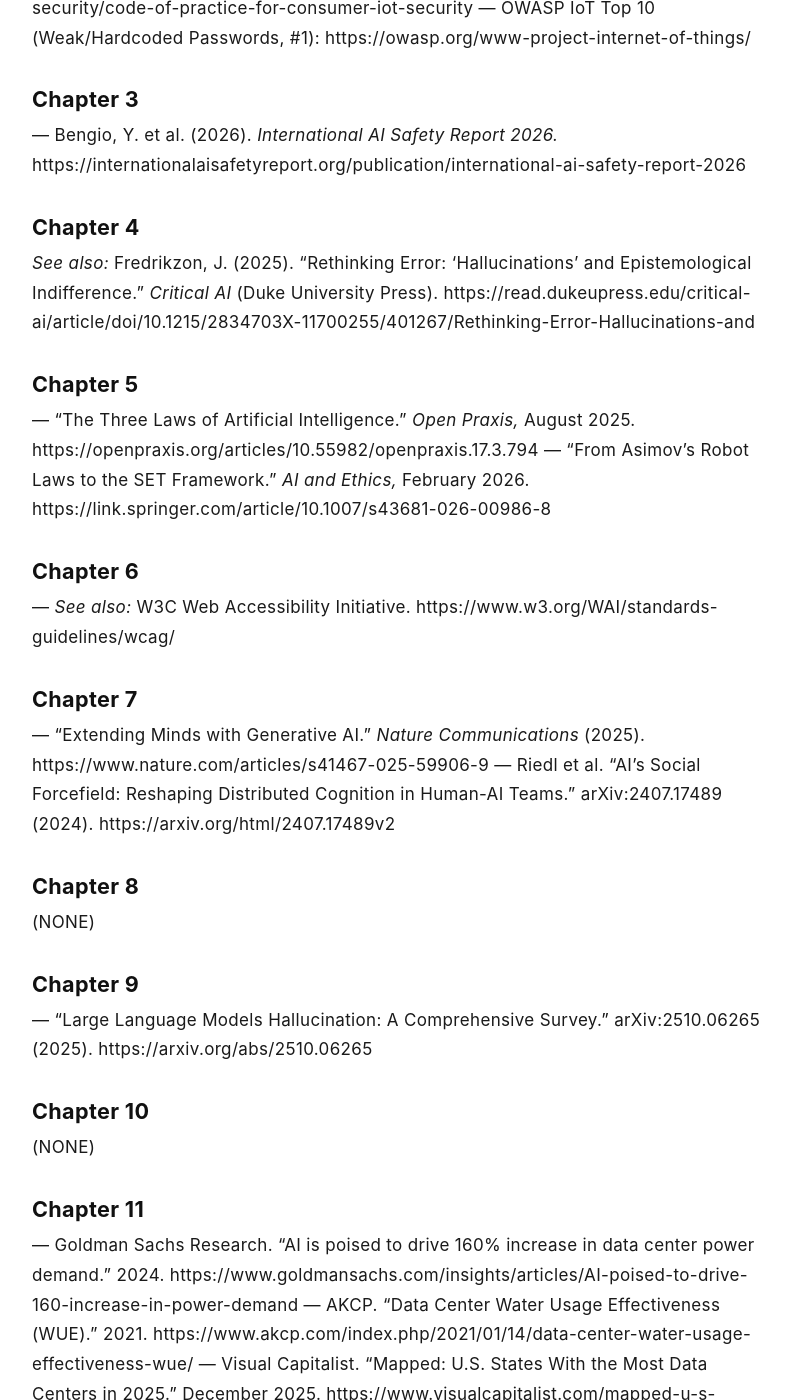
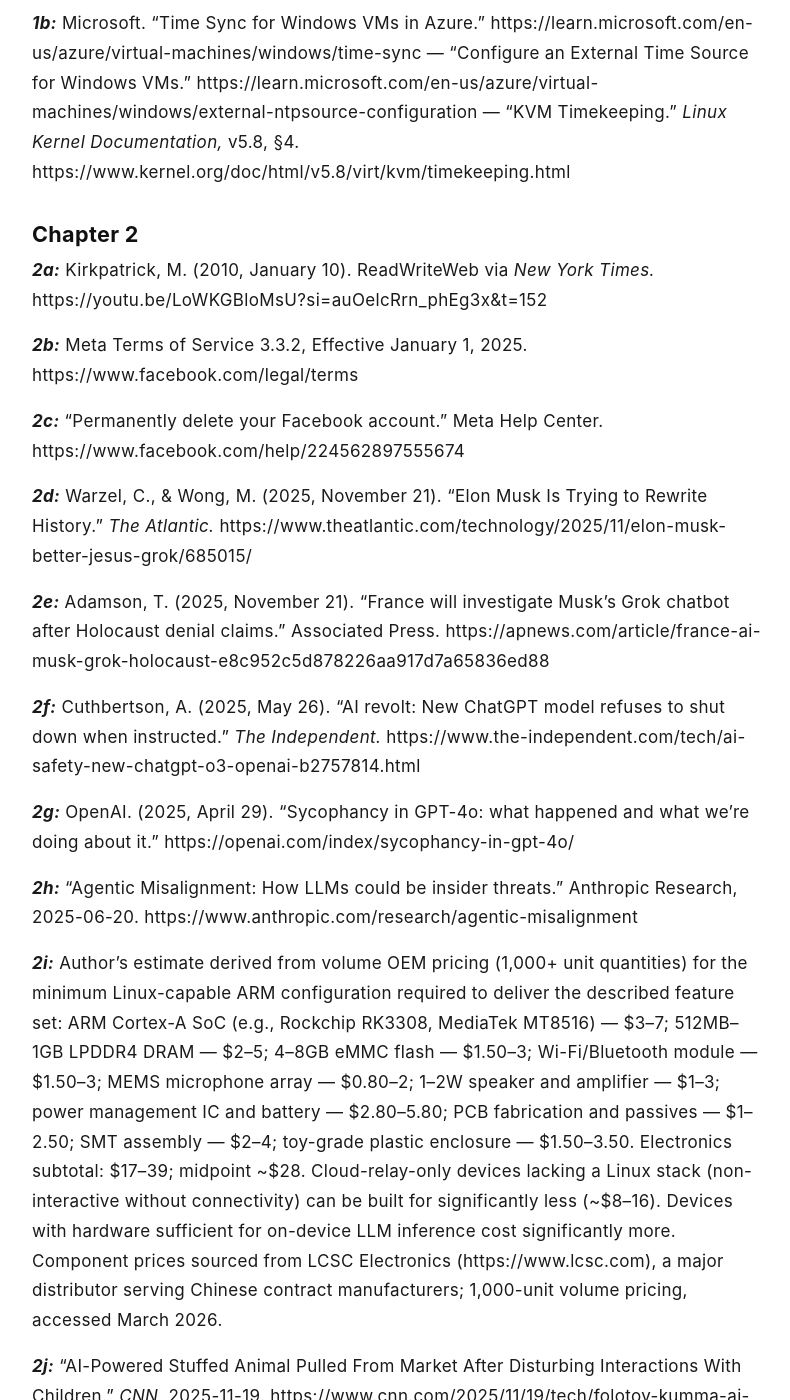
Before and after one commit to rojaslen/AISF-WEB, a Jekyll site: the page built from apx00-endnotes.md, in a window 1280 px wide and 1400 px high, scrolled down 362 px. Shown: the whole window, without its empty margins (242-1032 px from the left). Built offline with Jekyll 4.4.1, drawn with Linux system fonts in a browser that asks for light colours; some web fonts are replaced; our own code applies the rules of GitHub Pages for plain Markdown files; some of the changed text lies outside the part shown.

Commit message:
Update apx00-endnotes.md
rendering issue

```diff
--- a/apx00-endnotes.md
+++ b/apx00-endnotes.md
@@ -4,94 +4,94 @@
 
 ## Chapter 1
 
-[^1a]: "Mitigating LLM Hallucinations: A Comprehensive Review of Techniques and Architectures." *Preprints,* 202505.1955 (May 2025). https://www.preprints.org/manuscript/202505.1955 — *See also:* HalluLens Benchmark, arXiv:2504.17550 (ACL 2025). https://arxiv.org/abs/2504.17550
+***1a:*** "Mitigating LLM Hallucinations: A Comprehensive Review of Techniques and Architectures." *Preprints,* 202505.1955 (May 2025). https://www.preprints.org/manuscript/202505.1955 — *See also:* HalluLens Benchmark, arXiv:2504.17550 (ACL 2025). https://arxiv.org/abs/2504.17550
 
-[^1b]: Microsoft. "Time Sync for Windows VMs in Azure." https://learn.microsoft.com/en-us/azure/virtual-machines/windows/time-sync — "Configure an External Time Source for Windows VMs." https://learn.microsoft.com/en-us/azure/virtual-machines/windows/external-ntpsource-configuration — "KVM Timekeeping." *Linux Kernel Documentation,* v5.8, §4. https://www.kernel.org/doc/html/v5.8/virt/kvm/timekeeping.html
+***1b:*** Microsoft. "Time Sync for Windows VMs in Azure." https://learn.microsoft.com/en-us/azure/virtual-machines/windows/time-sync — "Configure an External Time Source for Windows VMs." https://learn.microsoft.com/en-us/azure/virtual-machines/windows/external-ntpsource-configuration — "KVM Timekeeping." *Linux Kernel Documentation,* v5.8, §4. https://www.kernel.org/doc/html/v5.8/virt/kvm/timekeeping.html
 
 ## Chapter 2
 
-[^2a]: Kirkpatrick, M. (2010, January 10). ReadWriteWeb via *New York Times.* https://youtu.be/LoWKGBloMsU?si=auOelcRrn_phEg3x&t=152
+***2a:*** Kirkpatrick, M. (2010, January 10). ReadWriteWeb via *New York Times.* https://youtu.be/LoWKGBloMsU?si=auOelcRrn_phEg3x&t=152
 
-[^2b]: Meta Terms of Service 3.3.2, Effective January 1, 2025. https://www.facebook.com/legal/terms
+***2b:*** Meta Terms of Service 3.3.2, Effective January 1, 2025. https://www.facebook.com/legal/terms
 
-[^2c]: "Permanently delete your Facebook account." Meta Help Center. https://www.facebook.com/help/224562897555674
+***2c:*** "Permanently delete your Facebook account." Meta Help Center. https://www.facebook.com/help/224562897555674
 
-[^2d]: Warzel, C., & Wong, M. (2025, November 21). "Elon Musk Is Trying to Rewrite History." *The Atlantic.* https://www.theatlantic.com/technology/2025/11/elon-musk-better-jesus-grok/685015/
+***2d:*** Warzel, C., & Wong, M. (2025, November 21). "Elon Musk Is Trying to Rewrite History." *The Atlantic.* https://www.theatlantic.com/technology/2025/11/elon-musk-better-jesus-grok/685015/
 
-[^2e]: Adamson, T. (2025, November 21). "France will investigate Musk's Grok chatbot after Holocaust denial claims." Associated Press. https://apnews.com/article/france-ai-musk-grok-holocaust-e8c952c5d878226aa917d7a65836ed88
+***2e:*** Adamson, T. (2025, November 21). "France will investigate Musk's Grok chatbot after Holocaust denial claims." Associated Press. https://apnews.com/article/france-ai-musk-grok-holocaust-e8c952c5d878226aa917d7a65836ed88
 
-[^2f]: Cuthbertson, A. (2025, May 26). "AI revolt: New ChatGPT model refuses to shut down when instructed." *The Independent.* https://www.the-independent.com/tech/ai-safety-new-chatgpt-o3-openai-b2757814.html
+***2f:*** Cuthbertson, A. (2025, May 26). "AI revolt: New ChatGPT model refuses to shut down when instructed." *The Independent.* https://www.the-independent.com/tech/ai-safety-new-chatgpt-o3-openai-b2757814.html
 
-[^2g]: OpenAI. (2025, April 29). "Sycophancy in GPT-4o: what happened and what we're doing about it." https://openai.com/index/sycophancy-in-gpt-4o/
+***2g:*** OpenAI. (2025, April 29). "Sycophancy in GPT-4o: what happened and what we're doing about it." https://openai.com/index/sycophancy-in-gpt-4o/
 
-[^2h]: "Agentic Misalignment: How LLMs could be insider threats." Anthropic Research, 2025-06-20. https://www.anthropic.com/research/agentic-misalignment
+***2h:*** "Agentic Misalignment: How LLMs could be insider threats." Anthropic Research, 2025-06-20. https://www.anthropic.com/research/agentic-misalignment
 
-[^2i]: Author's estimate derived from volume OEM pricing (1,000+ unit quantities) for the minimum Linux-capable ARM configuration required to deliver the described feature set: ARM Cortex-A SoC (e.g., Rockchip RK3308, MediaTek MT8516) — $3–7; 512MB–1GB LPDDR4 DRAM — $2–5; 4–8GB eMMC flash — $1.50–3; Wi-Fi/Bluetooth module — $1.50–3; MEMS microphone array — $0.80–2; 1–2W speaker and amplifier — $1–3; power management IC and battery — $2.80–5.80; PCB fabrication and passives — $1–2.50; SMT assembly — $2–4; toy-grade plastic enclosure — $1.50–3.50. Electronics subtotal: $17–39; midpoint ~$28. Cloud-relay-only devices lacking a Linux stack (non-interactive without connectivity) can be built for significantly less (~$8–16). Devices with hardware sufficient for on-device LLM inference cost significantly more. Component prices sourced from LCSC Electronics (https://www.lcsc.com), a major distributor serving Chinese contract manufacturers; 1,000-unit volume pricing, accessed March 2026.
+***2i:*** Author's estimate derived from volume OEM pricing (1,000+ unit quantities) for the minimum Linux-capable ARM configuration required to deliver the described feature set: ARM Cortex-A SoC (e.g., Rockchip RK3308, MediaTek MT8516) — $3–7; 512MB–1GB LPDDR4 DRAM — $2–5; 4–8GB eMMC flash — $1.50–3; Wi-Fi/Bluetooth module — $1.50–3; MEMS microphone array — $0.80–2; 1–2W speaker and amplifier — $1–3; power management IC and battery — $2.80–5.80; PCB fabrication and passives — $1–2.50; SMT assembly — $2–4; toy-grade plastic enclosure — $1.50–3.50. Electronics subtotal: $17–39; midpoint ~$28. Cloud-relay-only devices lacking a Linux stack (non-interactive without connectivity) can be built for significantly less (~$8–16). Devices with hardware sufficient for on-device LLM inference cost significantly more. Component prices sourced from LCSC Electronics (https://www.lcsc.com), a major distributor serving Chinese contract manufacturers; 1,000-unit volume pricing, accessed March 2026.
 
-[^2j]: "AI-Powered Stuffed Animal Pulled From Market After Disturbing Interactions With Children." *CNN,* 2025-11-19. https://www.cnn.com/2025/11/19/tech/folotoy-kumma-ai-bear-scli-intl
+***2j:*** "AI-Powered Stuffed Animal Pulled From Market After Disturbing Interactions With Children." *CNN,* 2025-11-19. https://www.cnn.com/2025/11/19/tech/folotoy-kumma-ai-bear-scli-intl
 
-[^2k]: "AI Teddy Bear Back on the Market After Getting Caught Telling Kids How to Find Pills and Start Fires." *Futurism,* 2025. https://futurism.com/future-society/ai-teddy-bear-back-on-market
+***2k:*** "AI Teddy Bear Back on the Market After Getting Caught Telling Kids How to Find Pills and Start Fires." *Futurism,* 2025. https://futurism.com/future-society/ai-teddy-bear-back-on-market
 
-[^2l]: Satter, R. (2026, February 12). "AI toy maker Miko exposed thousands of replies to kids: senators." *NBC News.* https://www.nbcnews.com/tech/security/ai-toy-maker-exposed-thousands-responses-kids-senators-miko-rcna258326
+***2l:*** Satter, R. (2026, February 12). "AI toy maker Miko exposed thousands of replies to kids: senators." *NBC News.* https://www.nbcnews.com/tech/security/ai-toy-maker-exposed-thousands-responses-kids-senators-miko-rcna258326
 
-[^2m]: Satter, R. (2025, December 18). "AI kids' toys give explicit and dangerous responses in tests." *NBC News.* https://www.nbcnews.com/tech/tech-news/ai-toys-gift-present-safe-kids-robot-child-miko-grok-alilo-miiloo-rcna246956
+***2m:*** Satter, R. (2025, December 18). "AI kids' toys give explicit and dangerous responses in tests." *NBC News.* https://www.nbcnews.com/tech/tech-news/ai-toys-gift-present-safe-kids-robot-child-miko-grok-alilo-miiloo-rcna246956
 
-[^2n]: PIRG Education Fund. "Trouble in Toyland 2025: A.I. Bots and Toxics Present Hidden Dangers." November 2025. https://pirg.org/edfund/resources/trouble-in-toyland-2025-a-i-bots-and-toxics-represent-hidden-dangers/
+***2n:*** PIRG Education Fund. "Trouble in Toyland 2025: A.I. Bots and Toxics Present Hidden Dangers." November 2025. https://pirg.org/edfund/resources/trouble-in-toyland-2025-a-i-bots-and-toxics-represent-hidden-dangers/
 
-[^2o]: Common Sense Media. "AI in the Toy Box: How Parents View AI-Enabled Toys for Young Children." Survey of 1,004 parents, December 2025. https://www.commonsensemedia.org/research/ai-in-the-toy-box-how-parents-view-ai-enabled-toys-for-young-children
+***2o:*** Common Sense Media. "AI in the Toy Box: How Parents View AI-Enabled Toys for Young Children." Survey of 1,004 parents, December 2025. https://www.commonsensemedia.org/research/ai-in-the-toy-box-how-parents-view-ai-enabled-toys-for-young-children
 
-[^2p]: NIST IR 8425 (2022): https://www.nist.gov/itl/applied-cybersecurity/nist-cybersecurity-iot-program/consumer-iot-cybersecurity
+***2p:*** NIST IR 8425 (2022): https://www.nist.gov/itl/applied-cybersecurity/nist-cybersecurity-iot-program/consumer-iot-cybersecurity
 — UK NCSC Code of Practice for Consumer IoT Security (2018):  https://www.gov.uk/government/publications/code-of-practice-for-consumer-iot-security/code-of-practice-for-consumer-iot-security
 — OWASP IoT Top 10 (Weak/Hardcoded Passwords, #1): https://owasp.org/www-project-internet-of-things/
 
 ## Chapter 3
 
-[^3a]: Strauss, I., Moure, I., O'Reilly, T., & Rosenblat, S. (2025). "Real-World Gaps in AI Governance Research." arXiv:2505.00174. https://arxiv.org/html/2505.00174
+***3a:*** Strauss, I., Moure, I., O'Reilly, T., & Rosenblat, S. (2025). "Real-World Gaps in AI Governance Research." arXiv:2505.00174. https://arxiv.org/html/2505.00174
 — Bengio, Y. et al. (2026). *International AI Safety Report 2026.* https://internationalaisafetyreport.org/publication/international-ai-safety-report-2026
 
-[^3b]: CISA. *Zero Trust Maturity Model,* Version 2. April 2023, p. 5. https://www.cisa.gov/sites/default/files/2023-04/CISA_Zero_Trust_Maturity_Model_Version_2_508c.pdf
+***3b:*** CISA. *Zero Trust Maturity Model,* Version 2. April 2023, p. 5. https://www.cisa.gov/sites/default/files/2023-04/CISA_Zero_Trust_Maturity_Model_Version_2_508c.pdf
 
-[^3c]: Mark 3:25, King James Version.
+***3c:*** Mark 3:25, King James Version.
 
 ## Chapter 4
 
-[^4a]: Frankfurt, H. G. (2005). *On Bullshit.* Princeton University Press. https://www2.csudh.edu/ccauthen/576f12/frankfurt__harry_-_on_bullshit.pdf
+***4a:*** Frankfurt, H. G. (2005). *On Bullshit.* Princeton University Press. https://www2.csudh.edu/ccauthen/576f12/frankfurt__harry_-_on_bullshit.pdf
 
-[^4b]: Hicks, M. T., Humphries, J., & Slater, J. (2024). "ChatGPT is bullshit." *Ethics and Information Technology,* 26, 38. https://link.springer.com/article/10.1007/s10676-024-09775-5
+***4b:*** Hicks, M. T., Humphries, J., & Slater, J. (2024). "ChatGPT is bullshit." *Ethics and Information Technology,* 26, 38. https://link.springer.com/article/10.1007/s10676-024-09775-5
 *See also:* Fredrikzon, J. (2025). "Rethinking Error: 'Hallucinations' and Epistemological Indifference." *Critical AI* (Duke University Press). https://read.dukeupress.edu/critical-ai/article/doi/10.1215/2834703X-11700255/401267/Rethinking-Error-Hallucinations-and
 
 ## Chapter 5
 
-[^5a]: Asimov, I. (1941). "Liar!" *Astounding Science-Fiction.* The Three Laws of Robotics were formally codified in *I, Robot* (Gnome Press, 1950).
+***5a:*** Asimov, I. (1941). "Liar!" *Astounding Science-Fiction.* The Three Laws of Robotics were formally codified in *I, Robot* (Gnome Press, 1950).
 
-[^5b]: "Vindicating the Three Laws of Robotics." *Preprints,* 202511.0062 (2025). https://www.preprints.org/manuscript/202511.0062
+***5b:*** "Vindicating the Three Laws of Robotics." *Preprints,* 202511.0062 (2025). https://www.preprints.org/manuscript/202511.0062
 — "The Three Laws of Artificial Intelligence." *Open Praxis,* August 2025. https://openpraxis.org/articles/10.55982/openpraxis.17.3.794
 — "From Asimov's Robot Laws to the SET Framework." *AI and Ethics,* February 2026. https://link.springer.com/article/10.1007/s43681-026-00986-8
 
 ## Chapter 6
 
-[^6a]: "Time Dysperception Perspective for Acquired Brain Injury." *PMC,* PMC3888944. https://pmc.ncbi.nlm.nih.gov/articles/PMC3888944/
+***6a:*** "Time Dysperception Perspective for Acquired Brain Injury." *PMC,* PMC3888944. https://pmc.ncbi.nlm.nih.gov/articles/PMC3888944/
 
-[^6b]: NHS dementia symptom guidance: https://www.nhs.uk/conditions/dementia/symptoms-and-diagnosis/symptoms/ — Alzheimer's Society. "Time-shifting and dementia." https://www.alzheimers.org.uk/about-dementia/symptoms-and-diagnosis/time-shifting — *See also:* O'Keeffe, E., Mukhtar, O., & O'Keeffe, S. T. (2011). "Orientation to time as a guide to the presence and severity of cognitive impairment in older hospital patients." *Journal of Neurology, Neurosurgery & Psychiatry,* 82(5), 500–504. https://pubmed.ncbi.nlm.nih.gov/20852313/
+***6b:*** NHS dementia symptom guidance: https://www.nhs.uk/conditions/dementia/symptoms-and-diagnosis/symptoms/ — Alzheimer's Society. "Time-shifting and dementia." https://www.alzheimers.org.uk/about-dementia/symptoms-and-diagnosis/time-shifting — *See also:* O'Keeffe, E., Mukhtar, O., & O'Keeffe, S. T. (2011). "Orientation to time as a guide to the presence and severity of cognitive impairment in older hospital patients." *Journal of Neurology, Neurosurgery & Psychiatry,* 82(5), 500–504. https://pubmed.ncbi.nlm.nih.gov/20852313/
 
-[^6c]: W3C Web Accessibility Initiative: https://www.w3.org/WAI/standards-guidelines/wcag/ — W3C. "Making Content Usable for People with Cognitive and Learning Disabilities." https://www.w3.org/TR/coga-usable/
+***6c:*** W3C Web Accessibility Initiative: https://www.w3.org/WAI/standards-guidelines/wcag/ — W3C. "Making Content Usable for People with Cognitive and Learning Disabilities." https://www.w3.org/TR/coga-usable/
 
-[^6d]: W3C. "Web Content Accessibility Guidelines (WCAG) 2.2." W3C Recommendation. https://www.w3.org/TR/WCAG22/
+***6d:*** W3C. "Web Content Accessibility Guidelines (WCAG) 2.2." W3C Recommendation. https://www.w3.org/TR/WCAG22/
 — *See also:* W3C Web Accessibility Initiative. https://www.w3.org/WAI/standards-guidelines/wcag/
 
 ## Chapter 7
 
-[^7a]: Clark, A., & Chalmers, D. (1998). "The Extended Mind." *Analysis,* 58(1), 7–19. — Hollan, J., Hutchins, E., & Kirsh, D. (2000). "Distributed Cognition." *ACM Transactions on CHI,* 7(2), 174–196.
+***7a:*** Clark, A., & Chalmers, D. (1998). "The Extended Mind." *Analysis,* 58(1), 7–19. — Hollan, J., Hutchins, E., & Kirsh, D. (2000). "Distributed Cognition." *ACM Transactions on CHI,* 7(2), 174–196.
 — "Extending Minds with Generative AI." *Nature Communications* (2025). https://www.nature.com/articles/s41467-025-59906-9
 — Riedl et al. "AI's Social Forcefield: Reshaping Distributed Cognition in Human-AI Teams." arXiv:2407.17489 (2024). https://arxiv.org/html/2407.17489v2
 
-[^7b]: OWASP. "OWASP Top 10 for Large Language Model Applications." https://owasp.org/www-project-top-10-for-large-language-model-applications/
+***7b:*** OWASP. "OWASP Top 10 for Large Language Model Applications." https://owasp.org/www-project-top-10-for-large-language-model-applications/
 
-[^7c]: Siddiqui, I. et al. (2025). "Technological Folie a Deux: Feedback Loops Between AI Chatbots and Mental Illness." arXiv:2507.19218. https://arxiv.org/abs/2507.19218
+***7c:*** Siddiqui, I. et al. (2025). "Technological Folie a Deux: Feedback Loops Between AI Chatbots and Mental Illness." arXiv:2507.19218. https://arxiv.org/abs/2507.19218
 
-[^7d]: Østergaard, S.D. (2026). "Have We Learned Nothing From the Global Social Media Experiment?" *Acta Psychiatrica Scandinavica,* 153(2). https://onlinelibrary.wiley.com/doi/10.1111/acps.70057
+***7d:*** Østergaard, S.D. (2026). "Have We Learned Nothing From the Global Social Media Experiment?" *Acta Psychiatrica Scandinavica,* 153(2). https://onlinelibrary.wiley.com/doi/10.1111/acps.70057
 
-[^7e]: Olsen, J.S. et al. (2026). "Potentially Harmful Consequences of Artificial Intelligence (AI) Chatbot Use Among Patients With Mental Illness." *Acta Psychiatrica Scandinavica,* 153(2). https://onlinelibrary.wiley.com/doi/10.1111/acps.70068
+***7e:*** Olsen, J.S. et al. (2026). "Potentially Harmful Consequences of Artificial Intelligence (AI) Chatbot Use Among Patients With Mental Illness." *Acta Psychiatrica Scandinavica,* 153(2). https://onlinelibrary.wiley.com/doi/10.1111/acps.70068
 
 ## Chapter 8
 
@@ -99,7 +99,7 @@
 
 ## Chapter 9
 
-[^9a]: Demiliani, C. (2025). "Understanding LLM Performance Degradation: A Deep Dive into Context Window Limits." https://demiliani.com/2025/11/02/understanding-llm-performance-degradation-a-deep-dive-into-context-window-limits/
+***9a:*** Demiliani, C. (2025). "Understanding LLM Performance Degradation: A Deep Dive into Context Window Limits." https://demiliani.com/2025/11/02/understanding-llm-performance-degradation-a-deep-dive-into-context-window-limits/
 — "Large Language Models Hallucination: A Comprehensive Survey." arXiv:2510.06265 (2025). https://arxiv.org/abs/2510.06265
 
 ## Chapter 10
@@ -108,7 +108,7 @@
 
 ## Chapter 11
 
-[^11a]: International Energy Agency. "Energy and AI: Energy Demand from AI." IEA, 2025. https://www.iea.org/reports/energy-and-ai/energy-demand-from-ai
+***11a:*** International Energy Agency. "Energy and AI: Energy Demand from AI." IEA, 2025. https://www.iea.org/reports/energy-and-ai/energy-demand-from-ai
 — Goldman Sachs Research. "AI is poised to drive 160% increase in data center power demand." 2024. https://www.goldmansachs.com/insights/articles/AI-poised-to-drive-160-increase-in-power-demand
 — AKCP. "Data Center Water Usage Effectiveness (WUE)." 2021. https://www.akcp.com/index.php/2021/01/14/data-center-water-usage-effectiveness-wue/
 — Visual Capitalist. "Mapped: U.S. States With the Most Data Centers in 2025." December 2025. https://www.visualcapitalist.com/mapped-u-s-states-with-the-most-data-centers-in-2025/ (data: Datacentermap.com)
@@ -118,11 +118,11 @@
 
 ## FAQ
 
-[^Fa]: Orwell, G., Nineteen Eighty‑Four, appendix, "The Principles of Newspeak" (London: Secker & Warburg, 1949). *"Newspeak was designed not to extend but to diminish the range of thought...The grammar of Newspeak had two outstanding peculiarities. The first of these was an almost complete interchangeability between different parts of speech."*
+***Fa:*** Orwell, G., Nineteen Eighty‑Four, appendix, "The Principles of Newspeak" (London: Secker & Warburg, 1949). *"Newspeak was designed not to extend but to diminish the range of thought...The grammar of Newspeak had two outstanding peculiarities. The first of these was an almost complete interchangeability between different parts of speech."*
 
-[^Fb]: AKCP. "Data Center Water Usage Effectiveness (WUE)." 2021. https://www.akcp.com/index.php/2021/01/14/data-center-water-usage-effectiveness-wue/
+***Fb:*** AKCP. "Data Center Water Usage Effectiveness (WUE)." 2021. https://www.akcp.com/index.php/2021/01/14/data-center-water-usage-effectiveness-wue/
 
-[^Fc]: FisherMap. "Caesar Creek Lake, OH — Depth Map." https://usa.fishermap.org/depth-map/caesar-creek-lake-oh/
+***Fc:*** FisherMap. "Caesar Creek Lake, OH — Depth Map." https://usa.fishermap.org/depth-map/caesar-creek-lake-oh/
 
 ## Appendix 3
 
```
